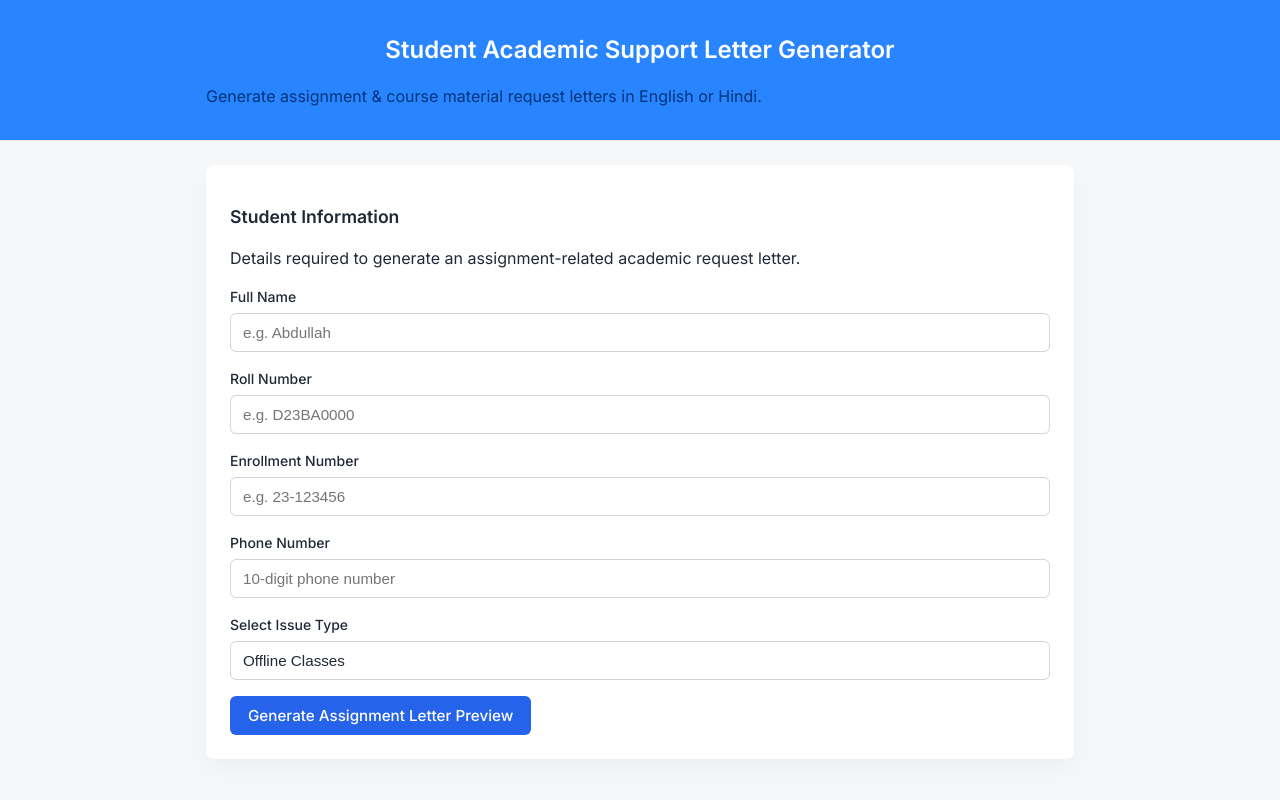
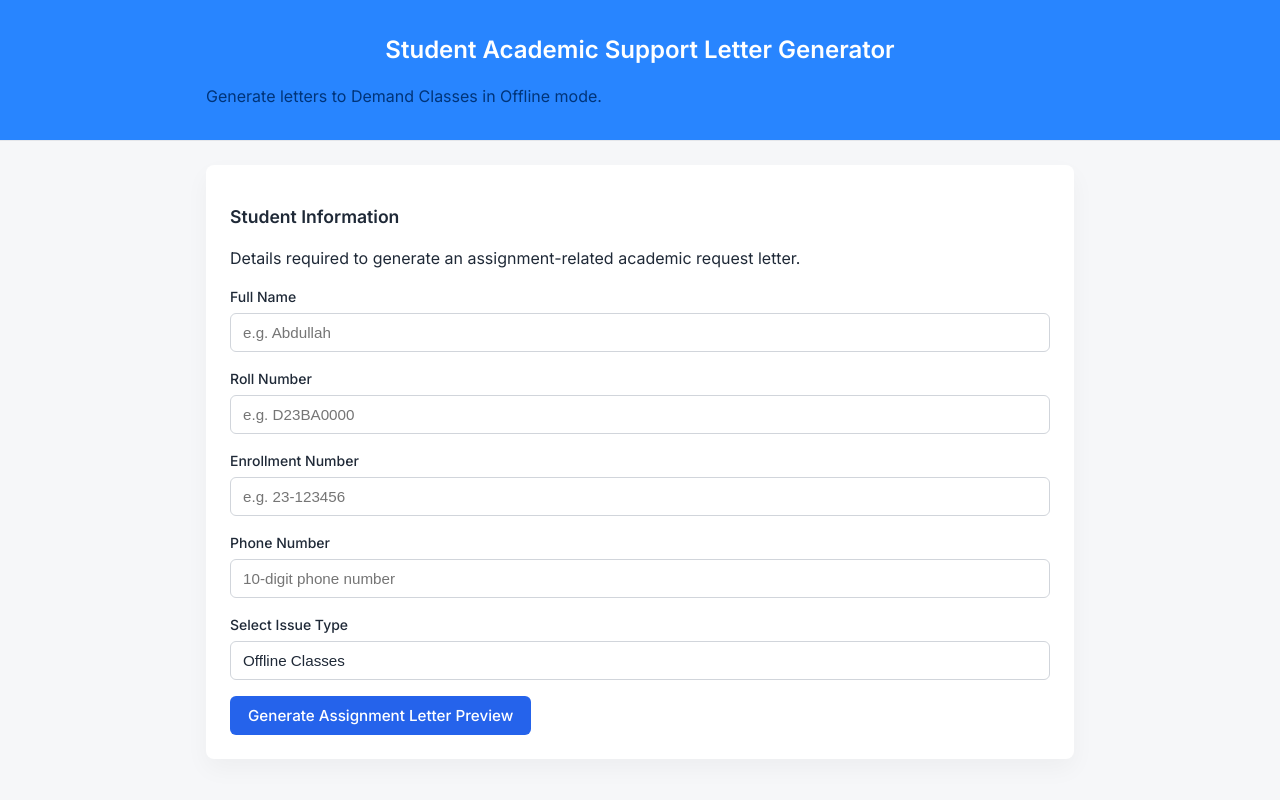
Before and after one commit to ansarikashif-prog/jmi-distance-students-letter-generator, a React (Vite) app: page / in a window 1280 px wide. Shown: the top 800 px of the page. Built offline with nearby package versions, Linux system fonts and the light colour scheme; no server answers.

Commit message:
main demand offline classes

```diff
--- a/src/components/Header.jsx
+++ b/src/components/Header.jsx
@@ -11,7 +11,7 @@ const Header = () => {
       <div className="app-header-inner">
         <h1 className="app-title">Student Academic Support Letter Generator</h1>
         <p className="app-subtitle">
-          Generate assignment & course material request letters in English or Hindi.
+          Generate letters to Demand Classes in Offline mode.
         </p>
       </div>
     </header>
```
